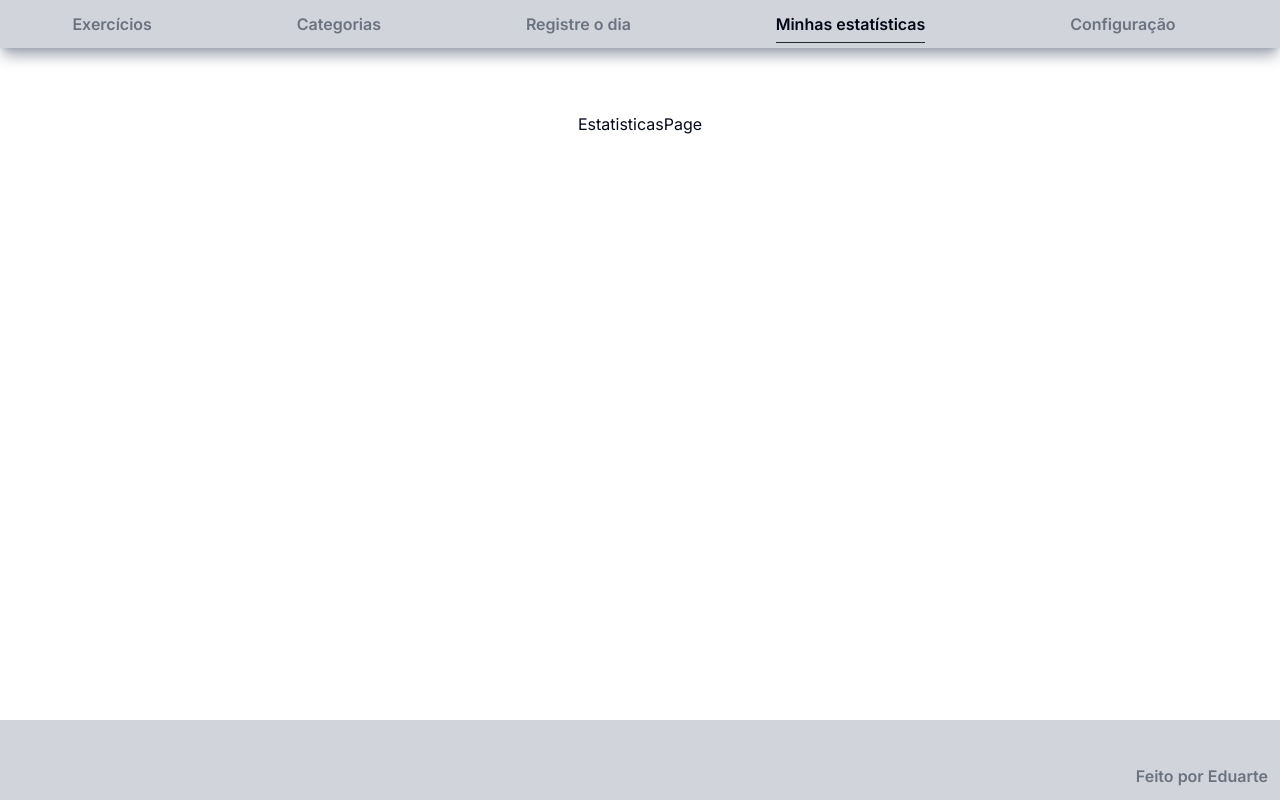
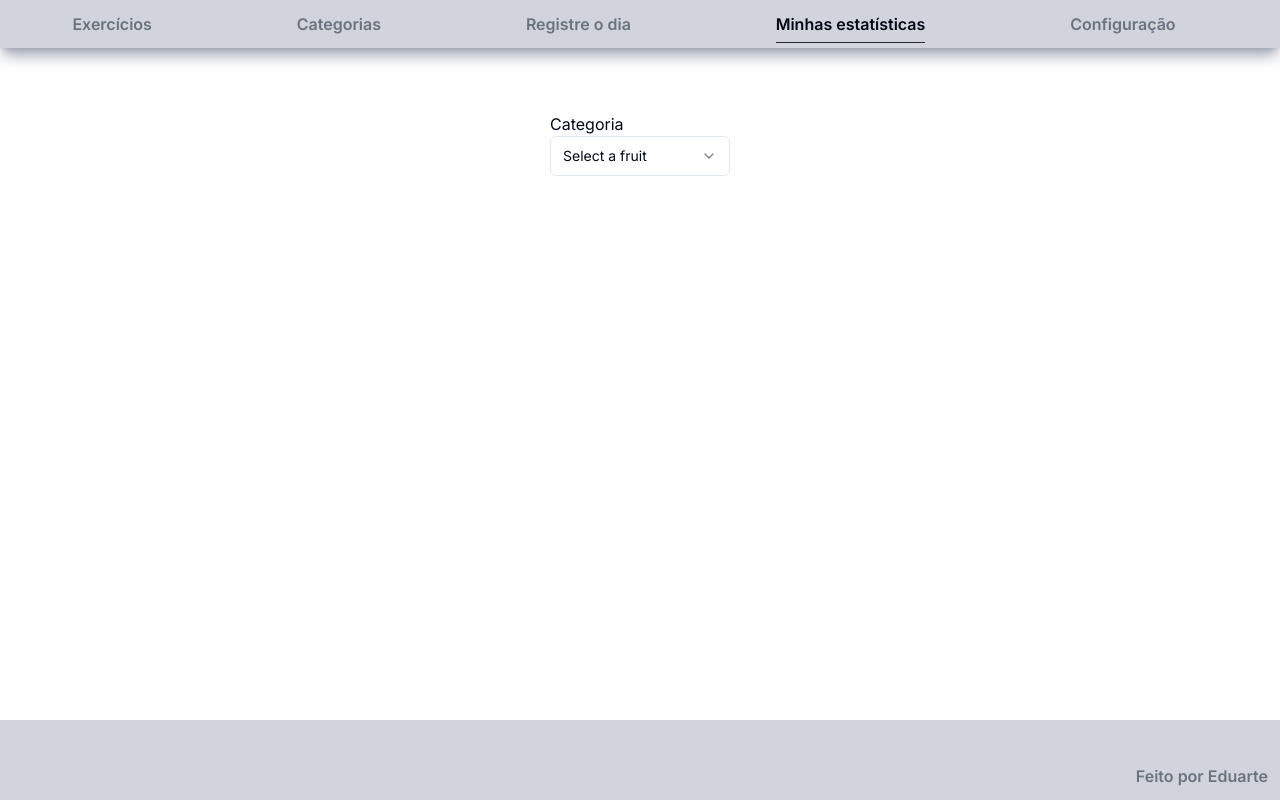
Before and after one commit to EduartePaiva/monitorando-academia, a Next.js app: page /estatisticas in a window 1280 px wide. Built offline with nearby package versions, Linux system fonts and the light colour scheme.

Commit message:
mudanças
mud

```diff
--- /dev/null
+++ b/app/(root)/(routes)/estatisticas/CategorySelect.tsx
@@ -0,0 +1,22 @@
+import { Select, SelectContent, SelectGroup, SelectItem, SelectLabel, SelectTrigger, SelectValue } from "@/components/ui/select";
+
+
+export default function CategorySelect() {
+    return (
+        <Select>
+            <SelectTrigger className="w-[180px]">
+                <SelectValue placeholder="Select a fruit" />
+            </SelectTrigger>
+            <SelectContent>
+                <SelectGroup>
+                    <SelectLabel>Fruits</SelectLabel>
+                    <SelectItem value="apple">Apple</SelectItem>
+                    <SelectItem value="banana">Banana</SelectItem>
+                    <SelectItem value="blueberry">Blueberry</SelectItem>
+                    <SelectItem value="grapes">Grapes</SelectItem>
+                    <SelectItem value="pineapple">Pineapple</SelectItem>
+                </SelectGroup>
+            </SelectContent>
+        </Select>
+    )
+}
--- a/app/(root)/(routes)/estatisticas/page.tsx
+++ b/app/(root)/(routes)/estatisticas/page.tsx
@@ -1,5 +1,10 @@
+import CategorySelect from "./CategorySelect";
+
 export default function EstatisticasPage() {
     return (
-        <div>EstatisticasPage</div>
+        <div>
+            <div>Categoria </div>
+            <CategorySelect />
+        </div>
     )
 }
```
Also changed, not shown: 1 other file (tests, documents, lock files or other folders).
